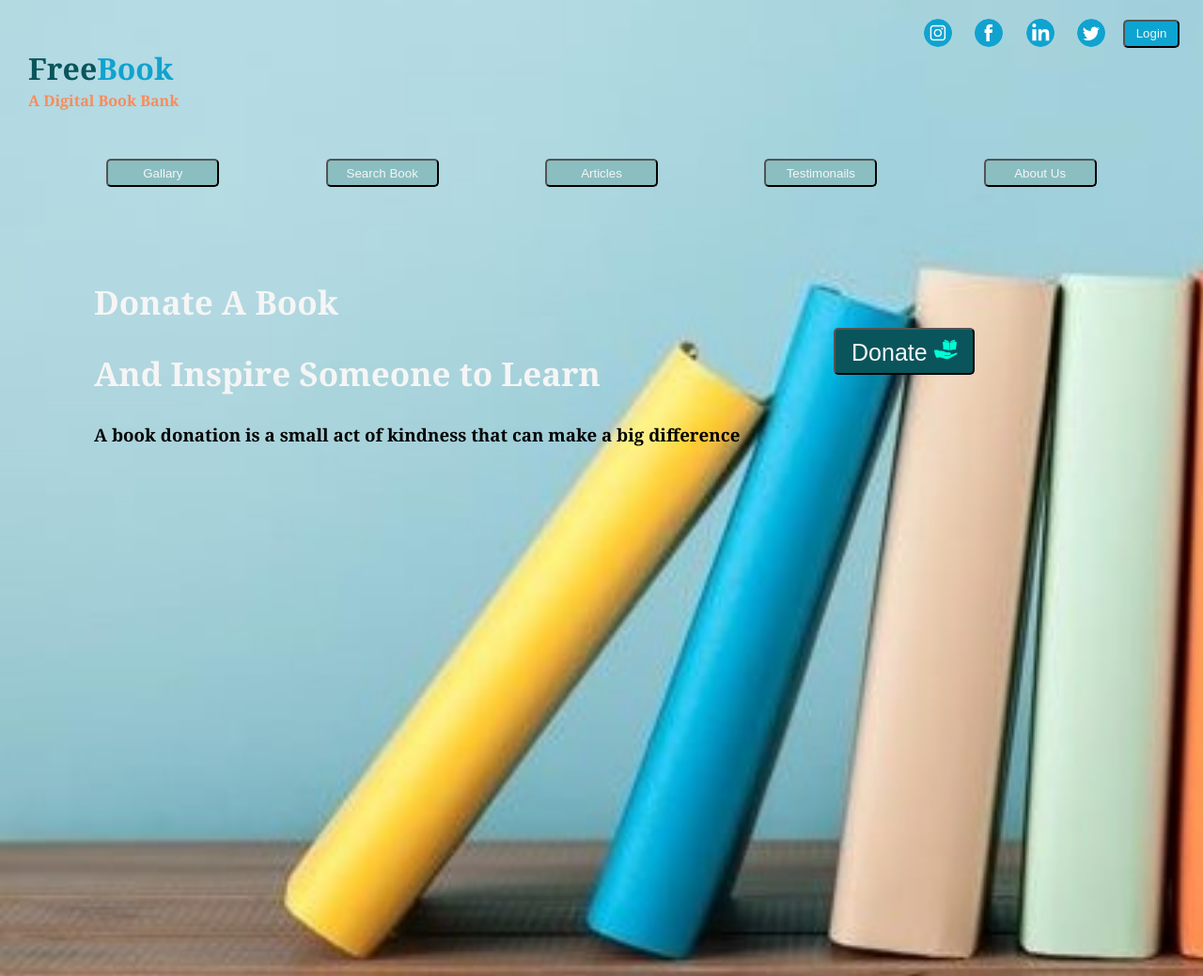
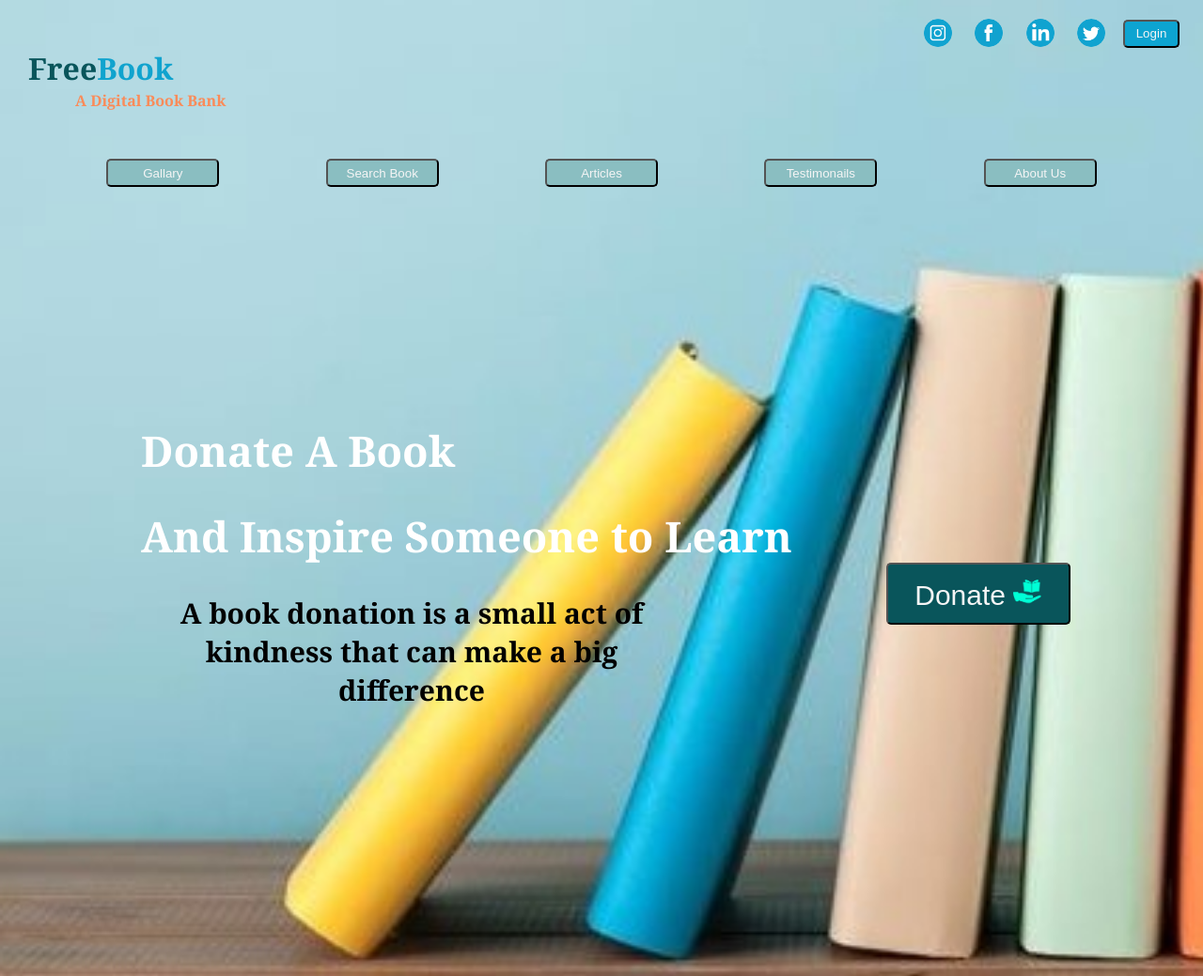
Before and after one commit to c4satya/FreeBook, a PHP site: page / in a window 1280 px wide; the page is wider, and only the part inside the window is pictured. Shown: the top 1039 px of that part at 94% size. Run offline with PHP 8.4, Linux system fonts and the light colour scheme.

Commit message:
htmlComplete

```diff
--- a/index.html
+++ b/index.html
@@ -30,9 +30,9 @@
             <button class="navBtn">About Us</button>
         </div >
         <div class="donateSection">
-           <div class="donateTxt"><h2>Donate A Book</h2><h2>And Inspire Someone to Learn</h2><h3>A book donation is a     small act of kindness that can make a big difference</h3>
+           <div class="donateTxt"><h1>Donate A Book</h1><h1>And Inspire Someone to Learn</h1><h3>A book donation is a     small act of kindness that can make a big difference</h3>
            </div>
-           <div>
+           <div >
             <button class="donateBtn" type="button">Donate <img src="./bookDonateLogo.png" alt="bookDonateLogo"></button>
            </div>
         </div>
--- a/style.css
+++ b/style.css
@@ -37,6 +37,7 @@ box-sizing: border-box;
 .logo3{
     color:#FA8B59;
     margin-top: -20px;
+    margin-left: 50px;
 }
 .headNav{
     display: flex;
@@ -91,16 +92,23 @@ box-sizing: border-box;
 
 
 }
+
 .donateBtn{
+
+    float: right bottom;
+    box-sizing: content-box;
     position: relative;
-   left: 100px;
-   bottom: -80px;
-   justify-content: right;
-   align-content: end;
+    right: -100px;
+    top: 180px;
+
+   height: 60px;
+   width: 180px;
+
+
       background-color: #09555b;
-    height: 50px;
-    width: 150px;
-    font-size: 25px;
+
+
+    font-size: 30px;
     border-radius: 5px;
     color: whitesmoke;
     text-align: center;
@@ -110,8 +118,8 @@ box-sizing: border-box;
 .donateSection{
 display: flex;
     position: relative;
-    top: 100px;
-    left: 100px;
+    top: 250px;
+    left: 150px;
     box-sizing: border-box;
 
 
@@ -120,14 +128,23 @@ display: flex;
 }
 .donateBtn>img{
     background-color: #09555B;
-    height: 25px;
-    width: 25px;
+    height: 30px;
+    width: 30px;
 
 }
-.donateTxt>h2{
-    font-size: 35px;
-    color: whitesmoke;
-    text-shadow: black;
+.donateTxt>h1{
+    font-size: 45px;
+    color:#ffffff;
+    text-shadow: 2px gray;
+    text-decoration: solid;
+
+}
+.donateTxt>h3{
+    width: 45vw;
+    text-align: center;
+    text-shadow: #ffffff;
+    font-size: 30px;
+
 }
 .searchBook{
 
```
